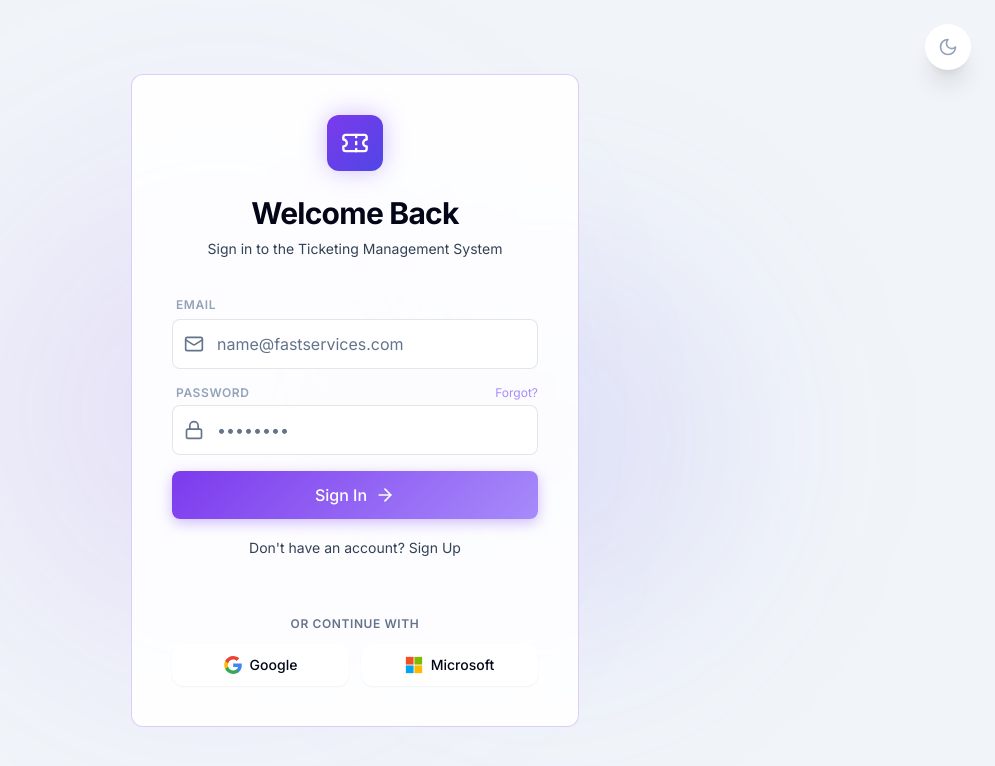
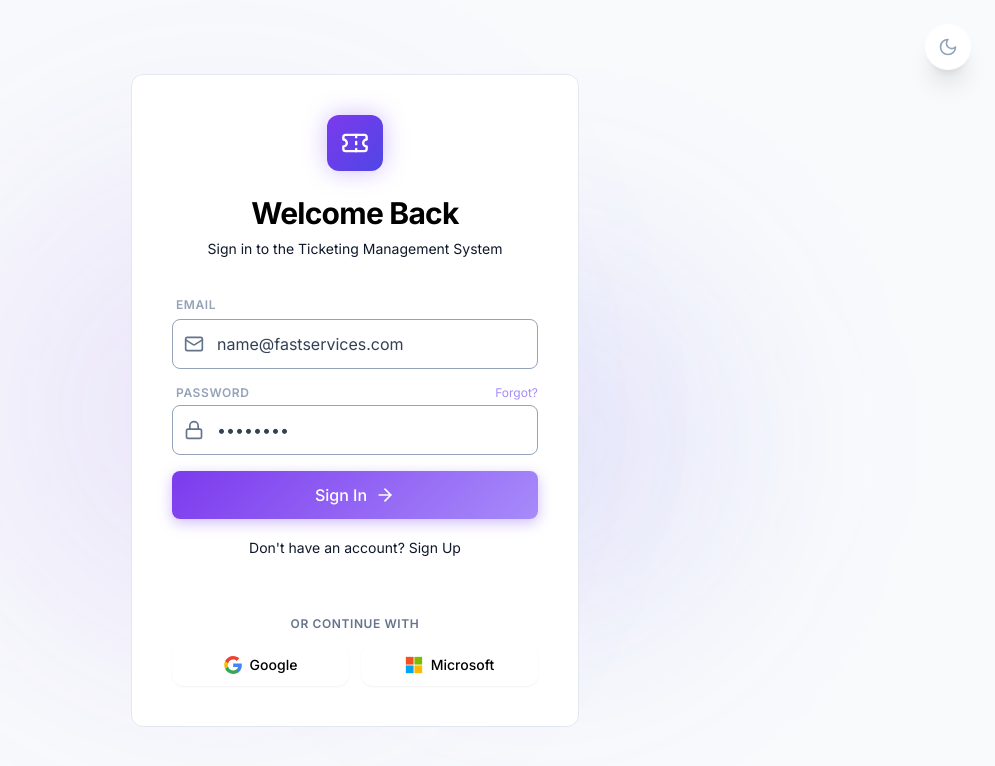
Before and after one commit to Kusen13/ticket-man, a React (Vite) app: page /login in a window 1280 px wide. Shown: the top 766 px of the page, without its empty margins (285-1280 px from the left). Built offline with nearby package versions, Linux system fonts and the light colour scheme.

Commit message:
style: switch to pure black text and high-visibility borders for light mode

```diff
--- a/src/index.css
+++ b/src/index.css
@@ -33,18 +33,18 @@
 }
 
 .light {
-  --bg-base: #f1f5f9;
+  --bg-base: #f8fafc;
   --bg-surface: #ffffff;
-  --bg-card: rgba(255, 255, 255, 0.9);
-  --bg-card-hover: #ffffff;
-  --text-primary: #020617; /* Much darker for readability */
-  --text-secondary: #334155;
-  --text-muted: #64748b;
-  --border-glow: 1px solid rgba(139, 92, 246, 0.3); /* Stronger borders */
-  --border-glow-active: 1px solid rgba(139, 92, 246, 0.6);
-  --panel-bg: rgba(255, 255, 255, 0.95);
-  --input-bg: #ffffff;
-  --accent-glow: 0 4px 12px rgba(139, 92, 246, 0.15);
+  --bg-card: #ffffff;
+  --bg-card-hover: #f1f5f9;
+  --text-primary: #000000; /* Pure Black for Maximum Readability */
+  --text-secondary: #0f172a; /* Very Dark Navy */
+  --text-muted: #334155; /* Solid Gray */
+  --border-glow: 1px solid #e2e8f0; /* Clear solid border */
+  --border-glow-active: 1px solid #cbd5e1;
+  --panel-bg: #ffffff;
+  --input-bg: #f8fafc;
+  --accent-glow: 0 4px 6px -1px rgb(0 0 0 / 0.1), 0 2px 4px -2px rgb(0 0 0 / 0.1);
 }
 
 * {
@@ -116,7 +116,8 @@ body {
 }
 
 .light .glass-panel {
-  border: 1px solid rgba(0, 0, 0, 0.05);
+  border: 1px solid #cbd5e1; /* Much more visible border in light mode */
+  box-shadow: 0 4px 6px -1px rgb(0 0 0 / 0.05);
 }
 
 /* Form Elements */
@@ -133,7 +134,8 @@ body {
 }
 
 .light .input-field {
-  border-color: rgba(0, 0, 0, 0.1);
+  border: 1px solid #94a3b8; /* Darker border for inputs */
+  background: #ffffff;
 }
 
 .input-field:focus {
```
